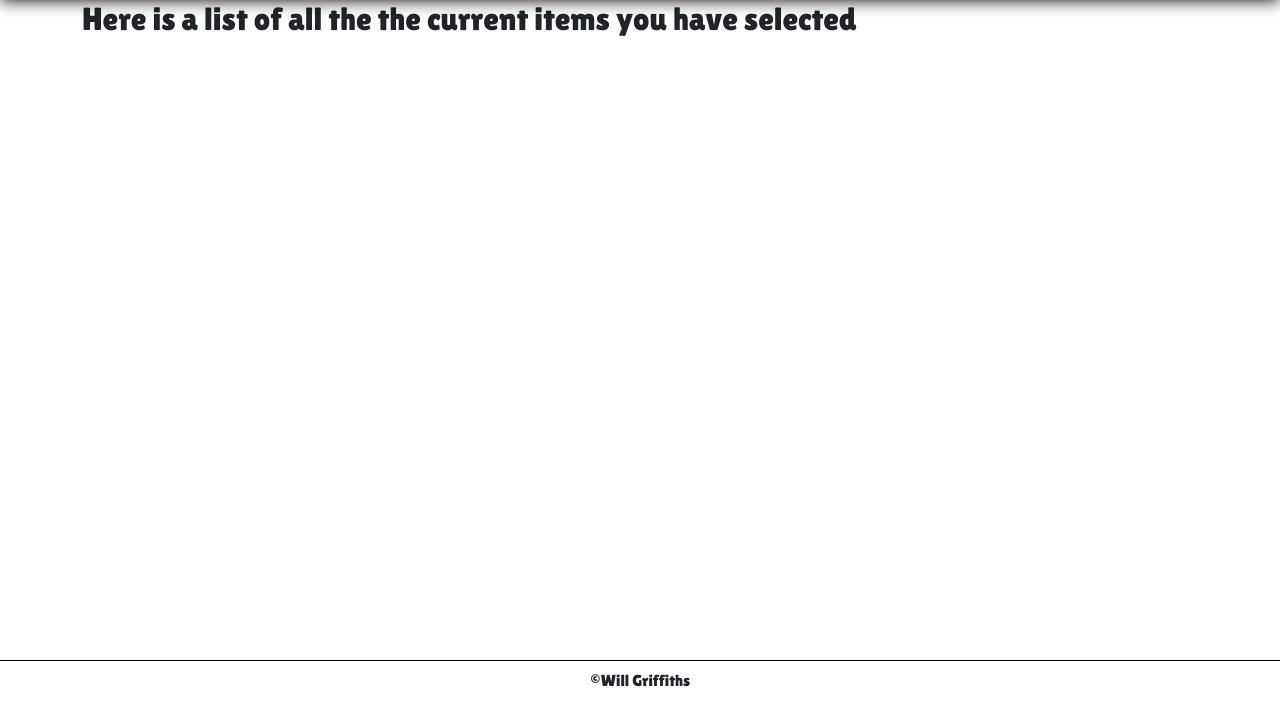
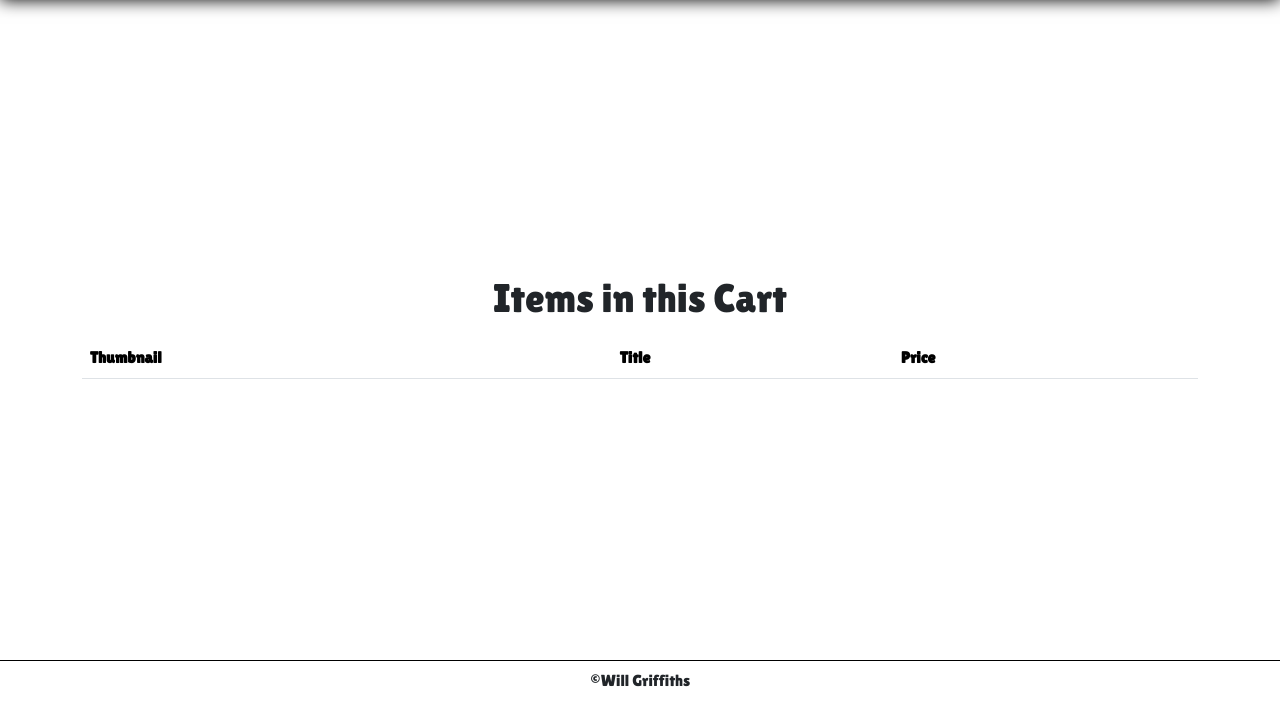
Before and after one commit to Will-Griffiths-Ireland/Emerald-Eye, a Django app: page /cart/ in a window 1280 px wide. Shown: the part 99-800 px from the top of the page. Run offline with Django 4.2, Linux system fonts and the light colour scheme; lists and menus that the app fills with data are empty; parts of the project's set-up code (start-up, migrations or seed data) failed here and were passed over.

Commit message:
Add - Order models and cart template

```diff
--- a/emerald_eye/shop/templates/shop/cart.html
+++ b/emerald_eye/shop/templates/shop/cart.html
@@ -2,8 +2,26 @@
 {% load static %}
 {% block page_title %}Your Current Order List{% endblock %}
 {% block content %}
-<div class="container">
-     <h2>Here is a list of all the the current items you have selected</h3>
+<div class="center_screen">
+<h1 class="text-center p-2">
+     Items in this Cart
+</h1>
+<div class="container d-flex flex-row flex-wrap justify-content-center fade-in-group">
+     <table class="table">
+  <tr>
+    <th>Thumbnail</th>
+    <th>Title</th>
+    <th>Price</th>
+  </tr>
+  {% for item in order %}
+  <tr>
+    <td>{{ item.preview_image.url }}</td>
+    <td>{{ item.title  }}</td>
+    <td>{{ item.price }}</td>
+  </tr>
+  {% endfor%}
+
+</table>
+
 </div>
-
 {% endblock %}
--- a/emerald_eye/shop/views.py
+++ b/emerald_eye/shop/views.py
@@ -114,3 +114,19 @@ class DeleteArt(LoginRequiredMixin, UserPassesTestMixin, DeleteView):
         self.get_object().delete()
         messages.success(request, 'Artwork Deleted !!!')
         return redirect('/shop/')
+
+class OrderList(LoginRequiredMixin, ListView):
+    """
+    View all available art
+    """
+
+    template_name = "shop/cart.html"
+    model = Order
+    context_object_name = "order"
+
+    # Return only available art
+    def get_queryset(self, **kwargs):
+        cart = self.model.objects.filter(
+                Q(self.request.user == Order.customer, Order.complete==False)
+            ).order_by('-id')
+        return cart
```
Also changed, not shown: emerald_eye/shop/admin.py (+20 -1 lines).
